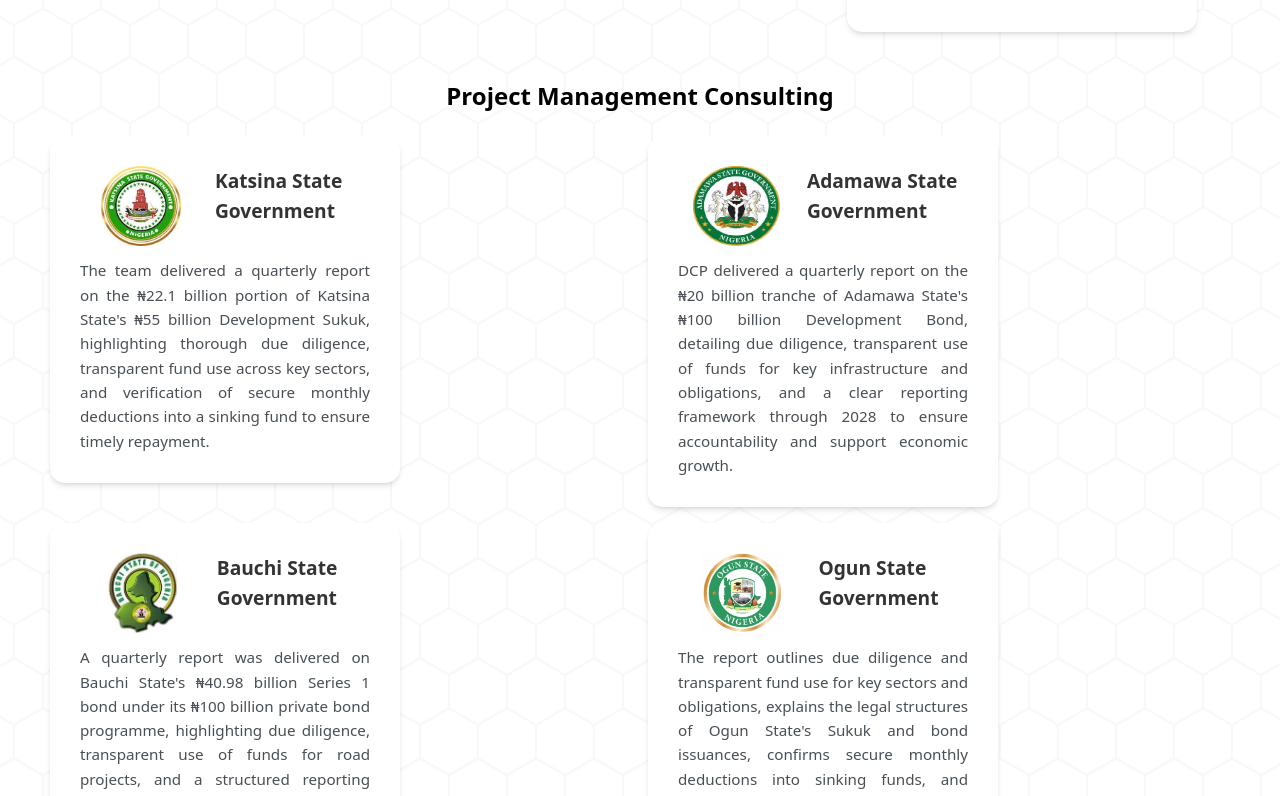
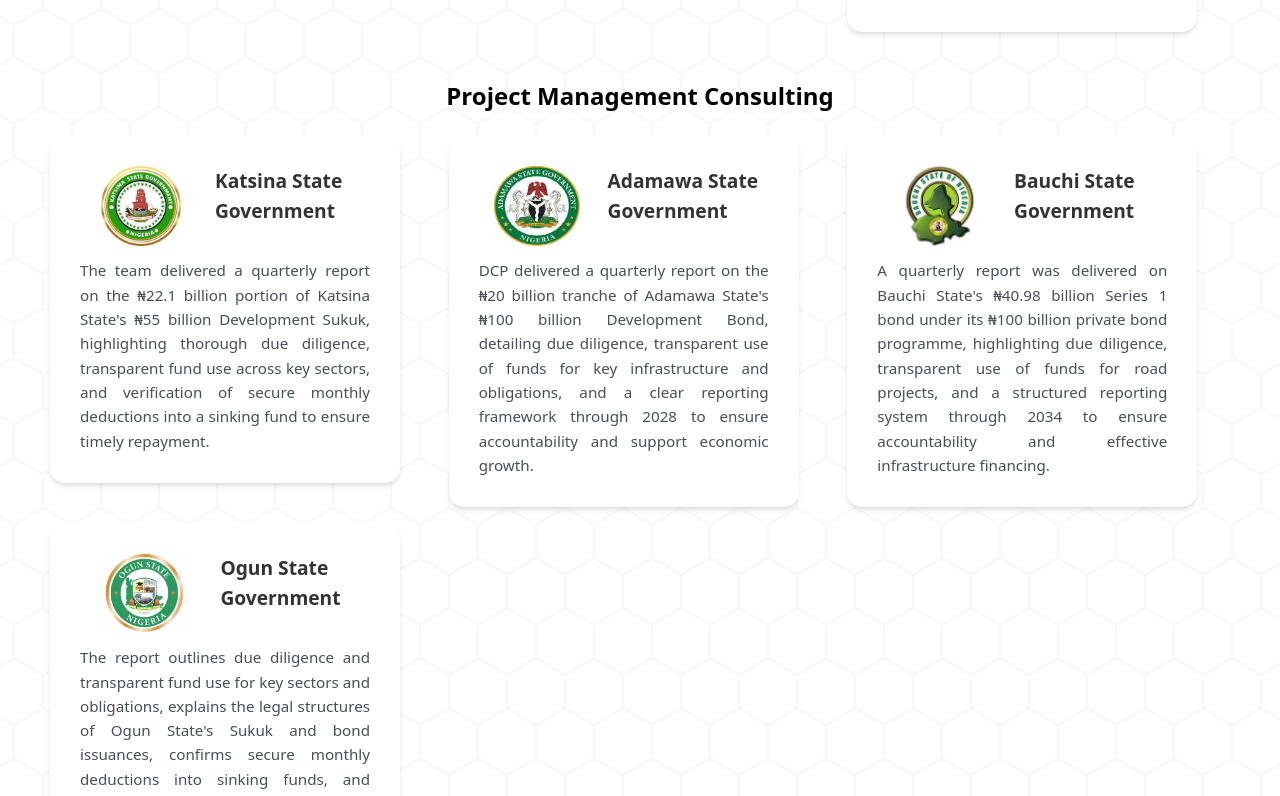
Before and after one commit to DCPHQ01/DCP, a React (Vite) app: page /project in a window 1280 px wide. Shown: the part 2360-3156 px from the top of the page. Built offline with nearby package versions, Linux system fonts and the light colour scheme; a web font is replaced by a local one.

Commit message:
added htaccess file

```diff
--- a/src/pages/Project.jsx
+++ b/src/pages/Project.jsx
@@ -189,13 +189,13 @@
                 </div>
             </div>
 
-            {/* 🔹 Group 5 - FIXED: Changed responsive grid layout for better rendering on medium screens */}
+            {/* 🔹 Group 5 */}
             <div className="mb-8 md:mb-12">
                 <h3 className="text-xl md:text-2xl font-semibold mb-4 md:mb-6 text-center">
                     Project Management Consulting
                 </h3>
 
-                <div className="grid grid-cols-1 md:grid-cols-2 gap-4">
+                <div className="grid grid-cols-1 md:grid-cols-3 gap-4">
                     {/* Card 13 */}
                     <div className="feature-box p-4 shadow-md hover:shadow-xl hover:bg-gray-100 transition-all">
                         <div className="flex flex-col md:flex-row items-start gap-3 mb-3">
```
Also changed, not shown: 1 other file (tests, documents, lock files or other folders).
